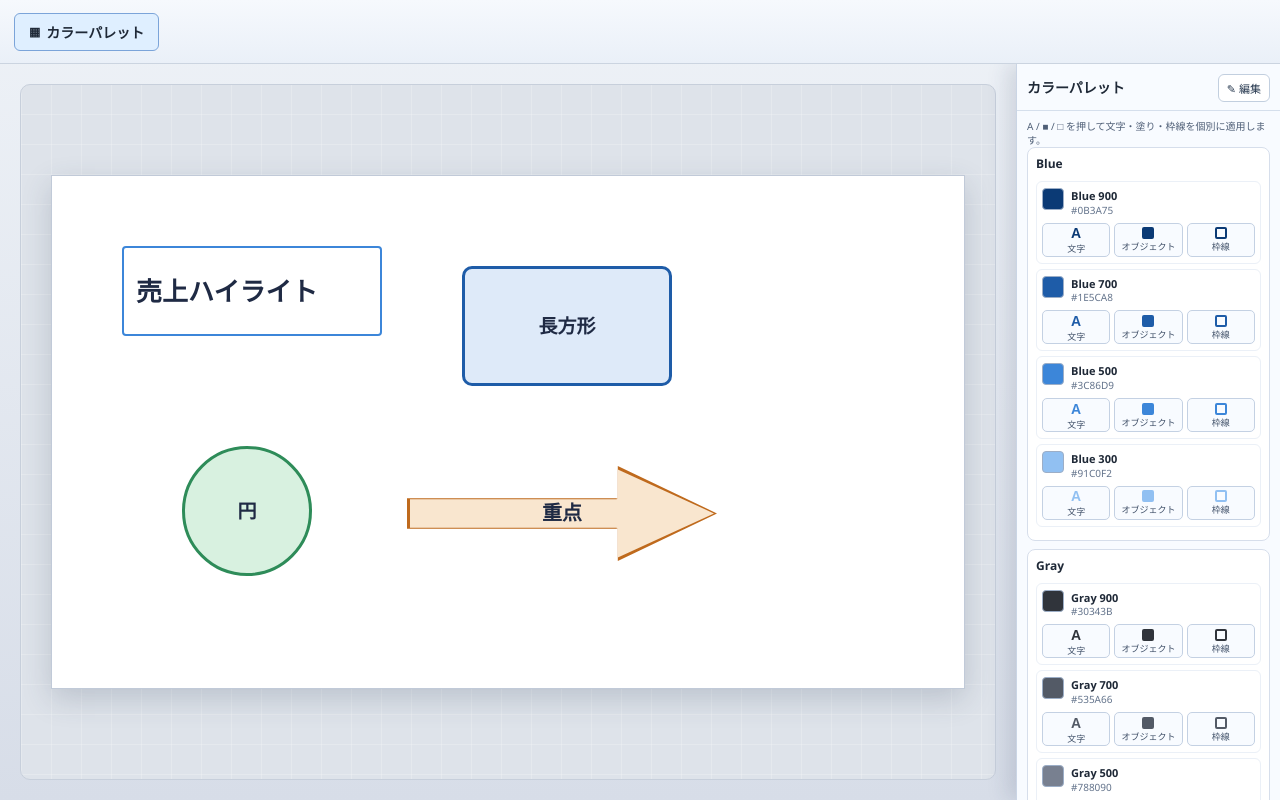
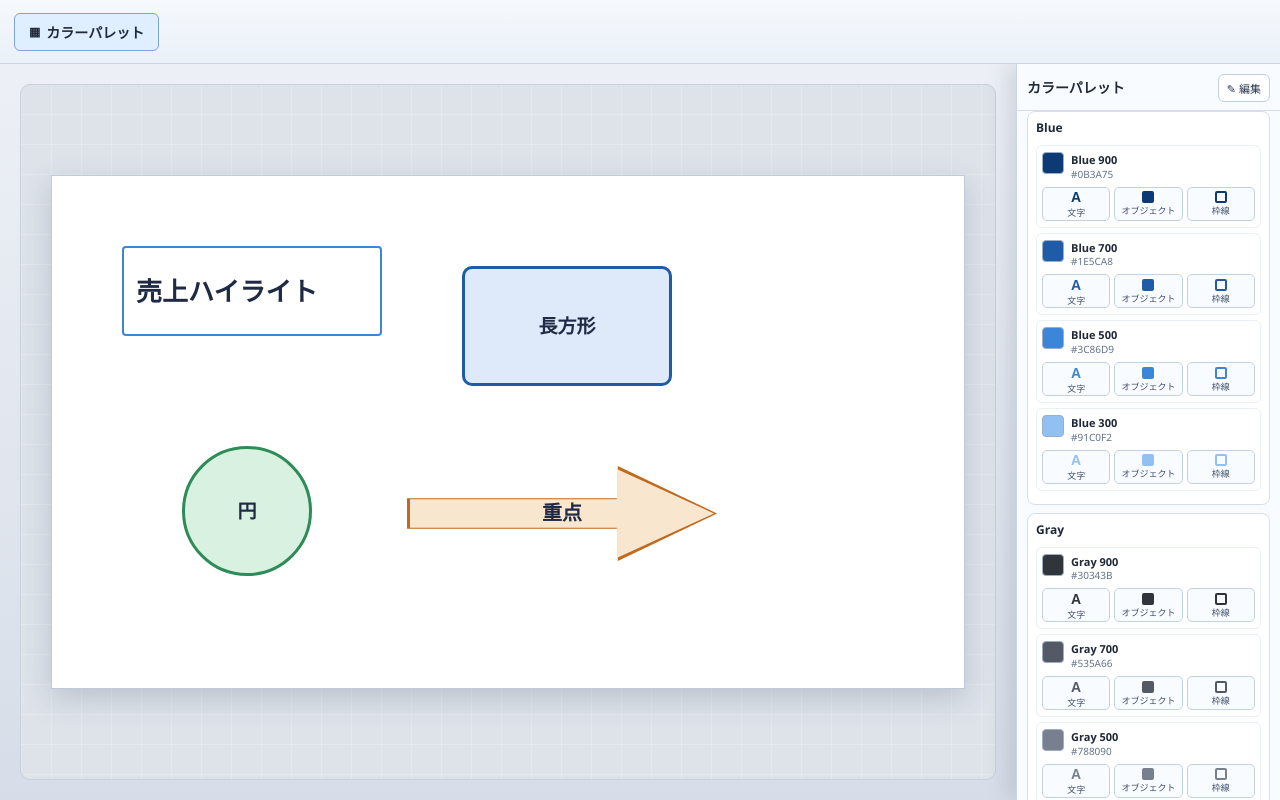
Before and after one commit to honamiyamamoto/color-palette, a React (Vite) app: page / in a window 1280 px wide. Built offline with nearby package versions, Linux system fonts and the light colour scheme.

Commit message:
UIシンプル化

```diff
--- a/src/App.css
+++ b/src/App.css
@@ -214,12 +214,6 @@
 .icon-btn.active {
   border-color: #6f97cb;
   background: #e8f0ff;
-}
-
-.pane-hint {
-  margin: 8px 10px 0;
-  font-size: 10px;
-  color: #4f5f77;
 }
 
 .pane-message {
--- a/src/components/TaskPane.tsx
+++ b/src/components/TaskPane.tsx
@@ -109,10 +109,6 @@ export function TaskPane({ isOpen, palette, onApplyColor, onSavePalette }: TaskP
           ✎ {isEditMode ? '編集を終了' : '編集'}
         </button>
       </div>
-
-      {!isEditMode && (
-        <p className="pane-hint">A / ■ / □ を押して文字・塗り・枠線を個別に適用します。</p>
-      )}
 
       {paneMessage && <p className="pane-message">{paneMessage}</p>}
 
```
